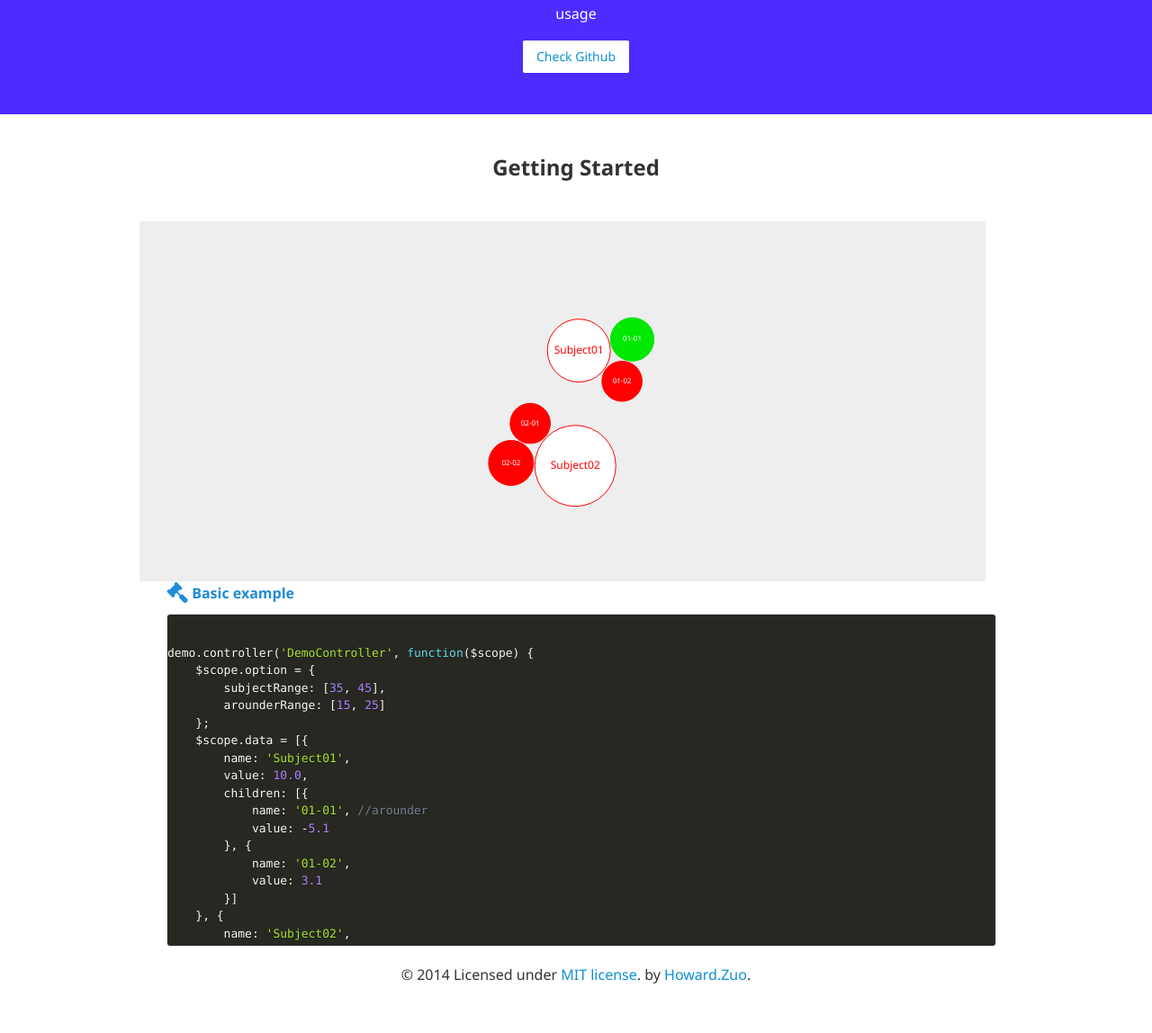
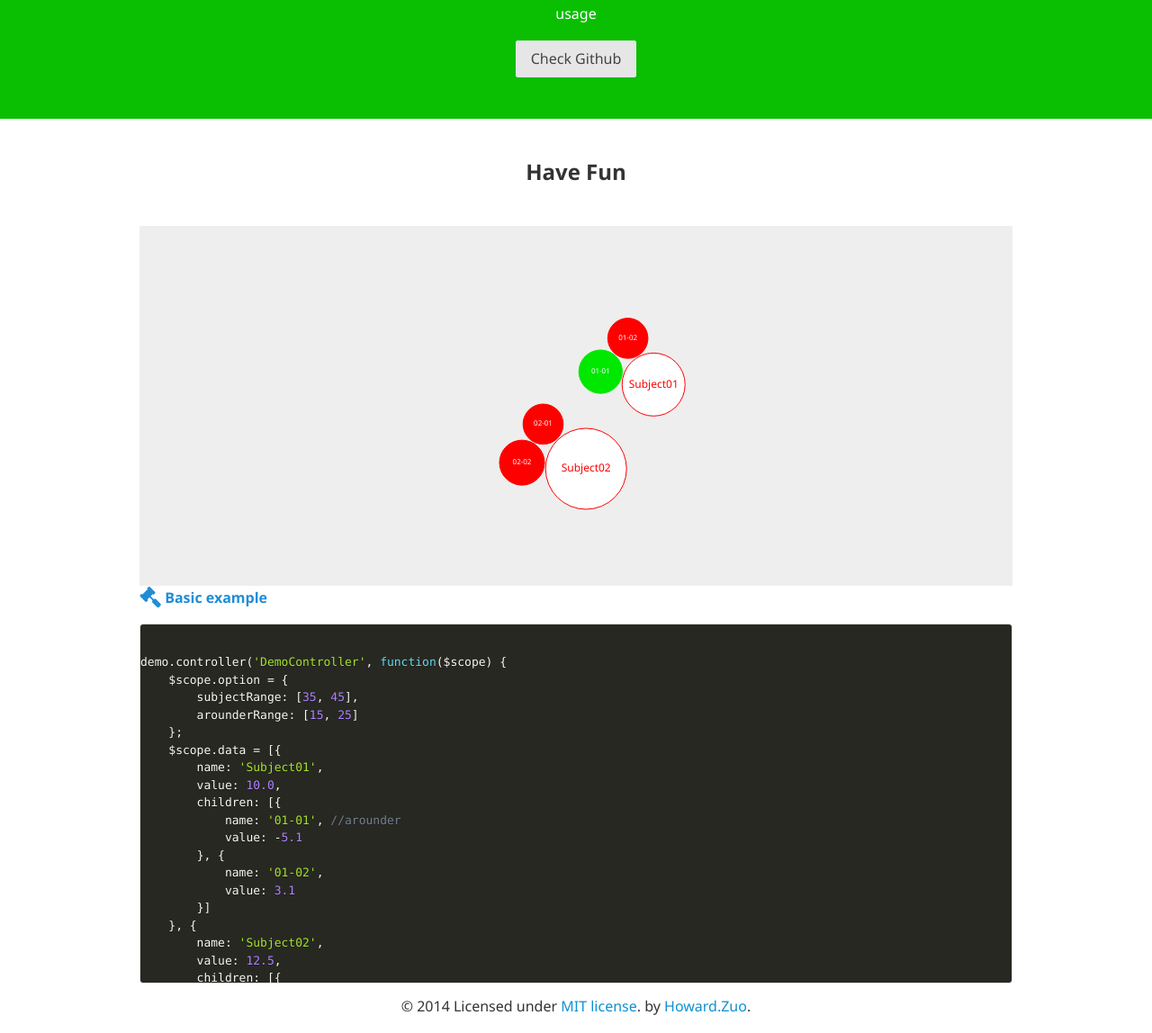
Before and after one commit to leftstick/angular-d3-cluster, a plain HTML site: page index.html in a window 1280 px wide. Shown: the part 81-1229 px from the top of the page at 90% size. Before the commit the page ends 1194 px from the top, so only its background shows below. Drawn offline with Linux system fonts and the light colour scheme.

Commit message:
update demo

```diff
--- a/demo.css
+++ b/demo.css
@@ -8,7 +8,7 @@ div[ng-cluster]{
 
 .example div[class*="col-"]{
     height: 100%;
-    width: 97%;
+    width: 100%;
 }
 
 .example-chart{
@@ -18,10 +18,9 @@ div[ng-cluster]{
 
 .example-code{
     top: 0;
-    position: absolute;
-    padding-top: 30px;
+    position: relative;
     height: 100%;
-    width: 95%;
+    width: 100%;
 }
 
 .example-code pre{
@@ -35,16 +34,13 @@ div[ng-cluster]{
 }
 .footer{
     text-align: center;
+    padding-top: 30px;
 }
 .get {
-    background: #4C2CFF;
+    background: #0ABF01;
     color: #fff;
     text-align: center;
     padding: 30px 0;
-}
-
-.get-btn {
-    background: #fff;
 }
 
 .detail {
--- a/index.html
+++ b/index.html
@@ -22,7 +22,7 @@
                     usage
                     </p>
                     <p>
-                    <a href="https://github.com/leftstick/angular-d3-cluster" class="am-btn am-btn-sm get-btn">Check Github</a>
+                    <a href="https://github.com/leftstick/angular-d3-cluster" class="am-btn am-btn-default">Check Github</a>
                     </p>
                 </div>
             </div>
@@ -30,7 +30,7 @@
         <div class="detail">
             <div class="am-g am-container">
                 <div class="col-lg-12">
-                    <h2 class="detail-h2">Getting Started</h2>
+                    <h2 class="detail-h2">Have Fun</h2>
                     <div class="am-g example">
                         <div class="col-lg-6 col-md-6 col-sm-12">
                             <div class="example-chart" ng-cluster data="data" option="option"></div>
```
Also changed, not shown: 1 other file.
